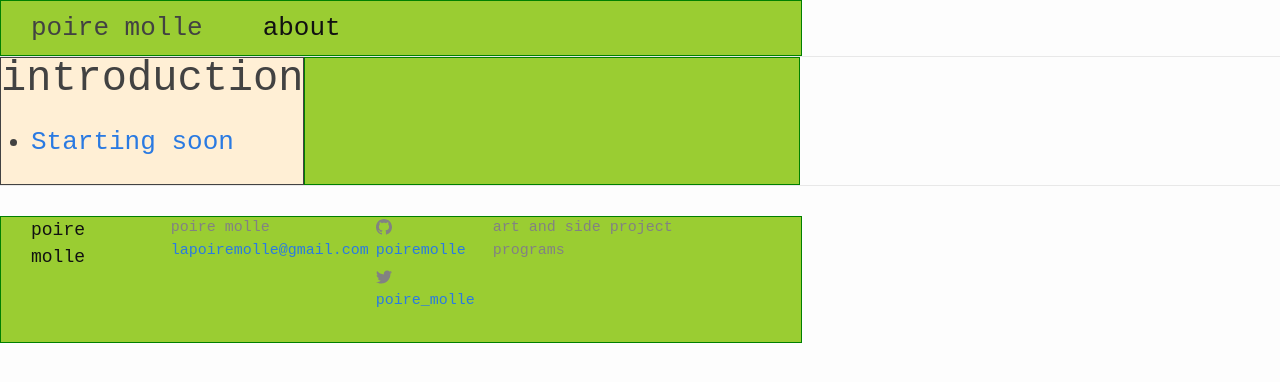
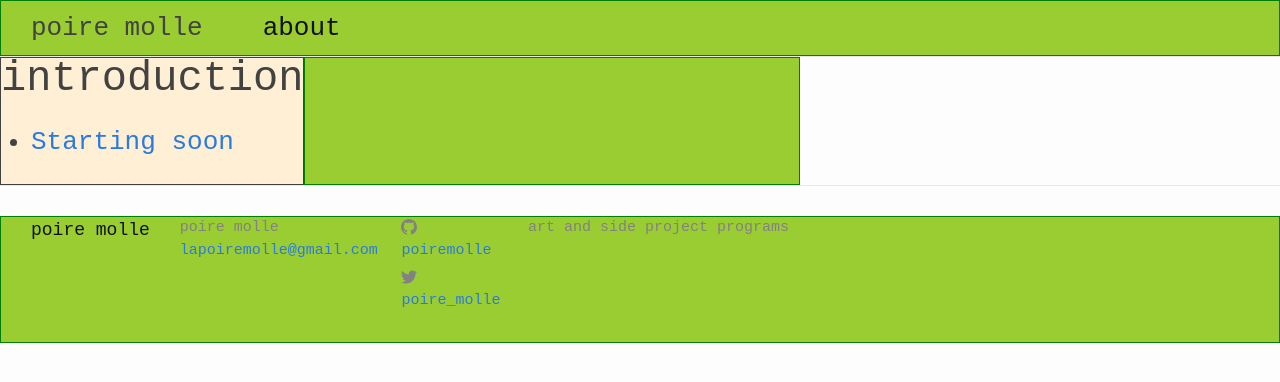
Before and after one commit to poiremolle/blog, a Jekyll site: the page built from index.md, in a window 1280 px wide. Shown: the top 382 px of the page. Built offline with Jekyll 4.4.1, drawn with Linux system fonts in a browser that asks for light colours.

Commit message:
removing max-width setting on wrapper to fill full screen

```diff
--- a/_sass/minima/_base.scss
+++ b/_sass/minima/_base.scss
@@ -175,8 +175,7 @@ pre {
  */
 .wrapper {
   width: 100%;
-  max-width: -webkit-calc(#{$content-width} - (#{$spacing-unit} * 2));
-  max-width:         calc(#{$content-width} - (#{$spacing-unit} * 2));
+  box-sizing: border-box;
   display: flex;
   flex: 1;
   margin-right: auto;
@@ -190,9 +189,6 @@ pre {
   border: 1px solid green;
 
   @include media-query($on-palm) {
-    max-width: -webkit-calc(#{$on-palm} - (#{$spacing-unit} * 2));
-    max-width:         calc(#{$on-palm} - (#{$spacing-unit} * 2));
-
     display: block;
   }
 
```
